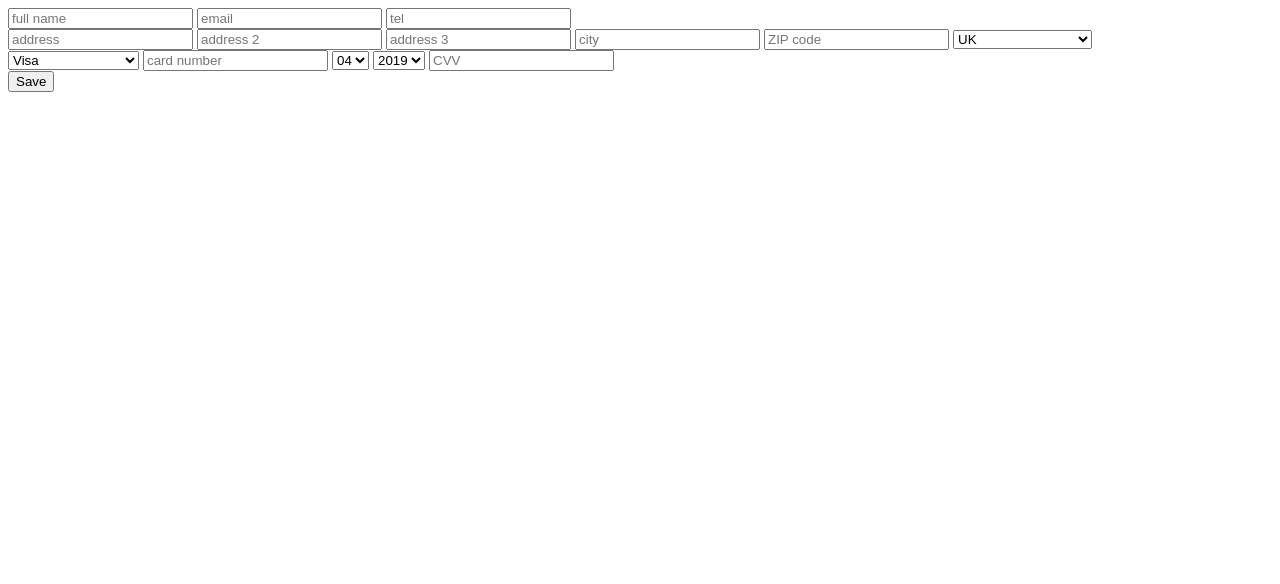
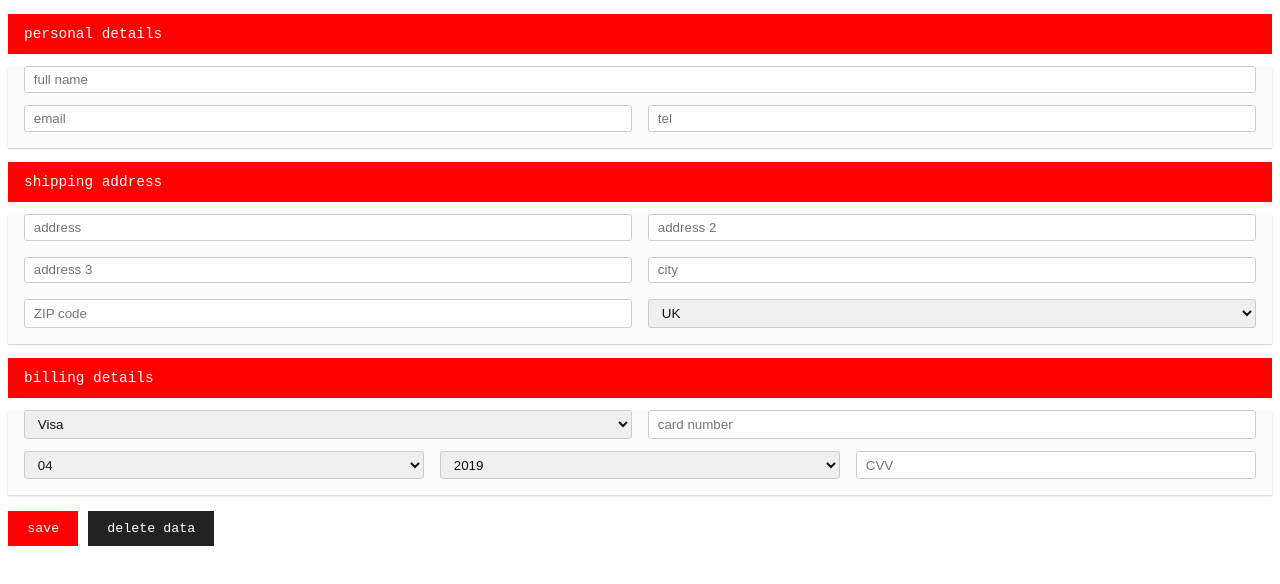
Before and after one commit to Ceezik/supreme-autofill, a browser extension: page infos.html in a window 1280 px wide. Drawn offline with Linux system fonts and the light colour scheme; a web font is replaced by a local one.

Commit message:
Form style

```diff
--- /dev/null
+++ b/css/style.css
@@ -0,0 +1,80 @@
+@import url(http://fr.allfont.net/allfont.css?fonts=courier-new);
+
+body {
+    font-family: 'Courier New', Courier, arial;
+}
+
+button:focus, select:focus, input:focus {
+    outline: none;
+    box-shadow: 0 1px 1px rgba(0,0,0,0.09), 0 1px 2px rgba(0,0,0,0.11);
+}
+
+p {
+    font-size: 0.90rem;
+    margin-bottom: 0;
+    background-color: red;
+    color : white;
+    padding: 0.75rem 1rem;
+}
+
+section {
+    padding: 0 1rem 1rem 1rem;
+    background-color: #fcfcfc;
+    box-shadow: 0 1px 1px rgba(0,0,0,0.09), 0 1px 2px rgba(0,0,0,0.11);
+}
+
+.col, .col-2, .col-3 {
+    margin-top: 0.75rem;
+    display: grid;
+    grid-gap: 1rem;
+}
+
+.col-2 {
+    grid-template-columns: repeat(2, 1fr);
+}
+
+.col-3 {
+    grid-template-columns: repeat(3, 1fr);
+}
+
+input, select {
+    color : #111;
+    padding: 0.30rem 0.55rem;
+    border : 1px solid #CCC;
+    border-radius: 3px;
+}
+
+.wrapper {
+    margin-top : 1rem;
+}
+
+button {
+    font-family: 'Courier New', Courier, arial;
+    border : none;
+    width: auto;
+    padding: 0.6rem 1.2rem;
+    transition: all 0.3s ease;
+    -webkit-appearance: button;
+}
+
+button:hover {
+    cursor: pointer;
+}
+
+.wrapper button:nth-child(1) {
+    background-color: red;
+    color : white;
+}
+
+.wrapper button:nth-child(1):hover {
+    background-color: rgb(219, 3, 3);
+}
+
+.wrapper button:nth-child(2) {
+    background-color: rgb(34, 34, 34);
+    color : white;
+}
+
+.wrapper button:nth-child(2):hover {
+    background-color: rgb(17, 17, 17);
+}
--- a/infos.html
+++ b/infos.html
@@ -1,22 +1,32 @@
 <!DOCTYPE html>
 <html lang="en">
+
 <head>
-        <meta charset="UTF-8"/>
+    <meta charset="UTF-8" />
+    <link rel="stylesheet" type="text/css" href="css/style.css" />
 </head>
 
 <body>
+    <p>personal details</p>
     <section>
-            <input name="name" type="text" placeholder="full name"/>
-            <input name="email" type="email" placeholder="email"/>
-            <input name="phone" type="tel" placeholder="tel"/>
+            <div class="col">
+                    <input name="name" type="text" placeholder="full name" required/>
+                </div>
+
+    <div class="col-2">
+        <input name="email" type="email" placeholder="email" required/>
+        <input name="phone" type="tel" placeholder="tel" required/>
+    </div>
     </section>
 
+    <p>shipping address</p>
     <section>
-            <input name="address" type="text" placeholder="address"/>
-            <input name="address2" type="text" placeholder="address 2"/>
-            <input name="address3" type="text" placeholder="address 3"/>
-            <input name="city" type="text" placeholder="city"/>
-            <input name="zip_code" type="text" placeholder="ZIP code"/>
+        <div class="col-2">
+            <input name="address" type="text" placeholder="address" required/>
+            <input name="address2" type="text" placeholder="address 2" />
+            <input name="address3" type="text" placeholder="address 3" />
+            <input name="city" type="text" placeholder="city" required/>
+            <input name="zip_code" type="text" placeholder="ZIP code" required/>
             <select name="country">
                 <option value="GB">UK</option>
                 <option value="NB">UK (N. IRELAND)</option>
@@ -54,9 +64,13 @@
                 <option value="CH">SWITZERLAND</option>
                 <option value="TR">TURKEY</option>
             </select>
+        </div>
     </section>
 
+
+    <p>billing details</p>
     <section>
+        <div class="col-2">
             <select name="cb_type">
                 <option value="visa">Visa</option>
                 <option value="american_express">American Express</option>
@@ -64,7 +78,10 @@
                 <option value="solo">Solo</option>
                 <option value="paypal">PayPal</option>
             </select>
-            <input name="cb_number" type="text" placeholder="card number"/>
+            <input name="cb_number" type="text" placeholder="card number" required/>
+        </div>
+
+        <div class="col-3">
             <select name="cb_month">
                 <option value="01">01</option>
                 <option value="02">02</option>
@@ -92,13 +109,19 @@
                 <option value="2028">2028</option>
                 <option value="2029">2029</option>
             </select>
-            <input name="cvv" type="text" placeholder="CVV"/>
+            <input name="cvv" type="text" placeholder="CVV" required/>
+        </div>
     </section>
 
-        <section>
-            <button type="submit" id="saveData">Save</button>
-        </section>
+
+    <div class="wrapper">
+        <button type="submit" id="saveData">save</button>
+        <button type="submit" id="deleteData">delete data</button>
+    </div>
+
+
 </body>
 
 <script src="js/saveData.js"></script>
+
 </html>
```
Lines whose indentation alone changed are shown as unchanged.
